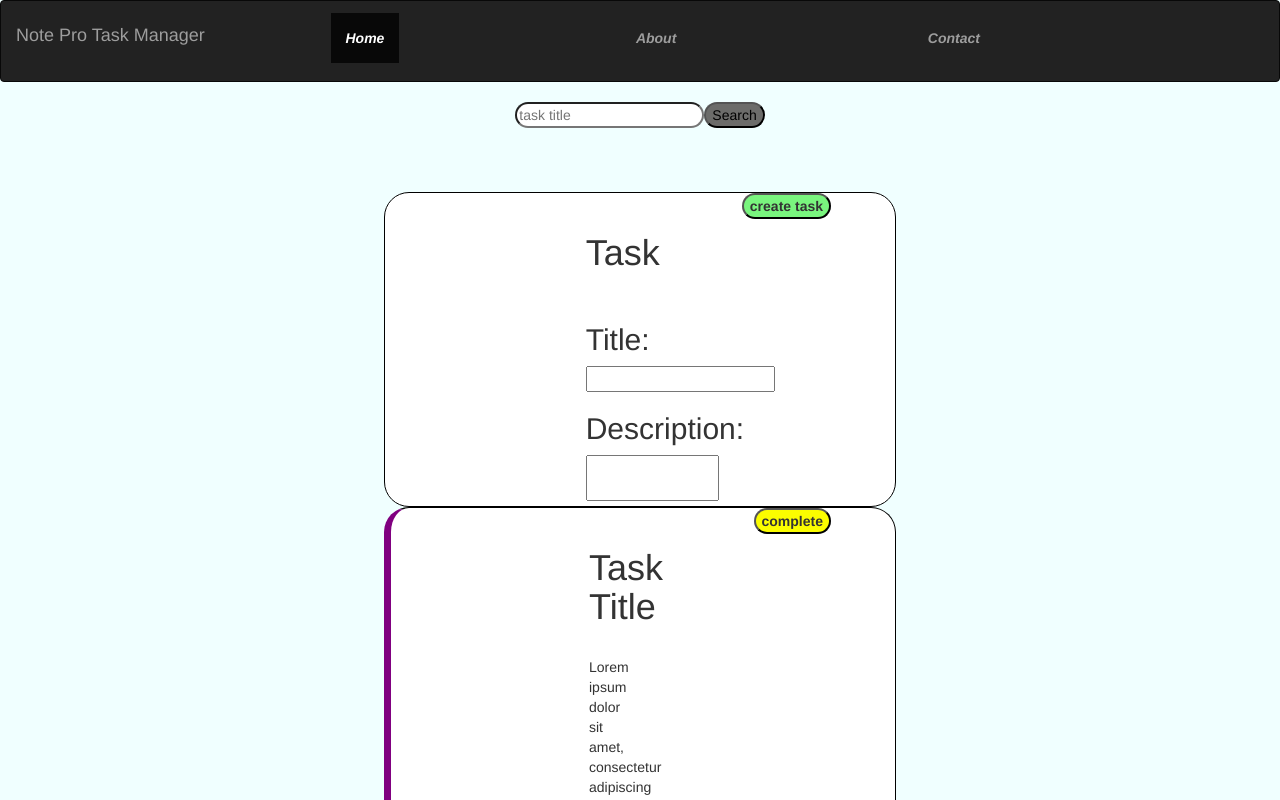
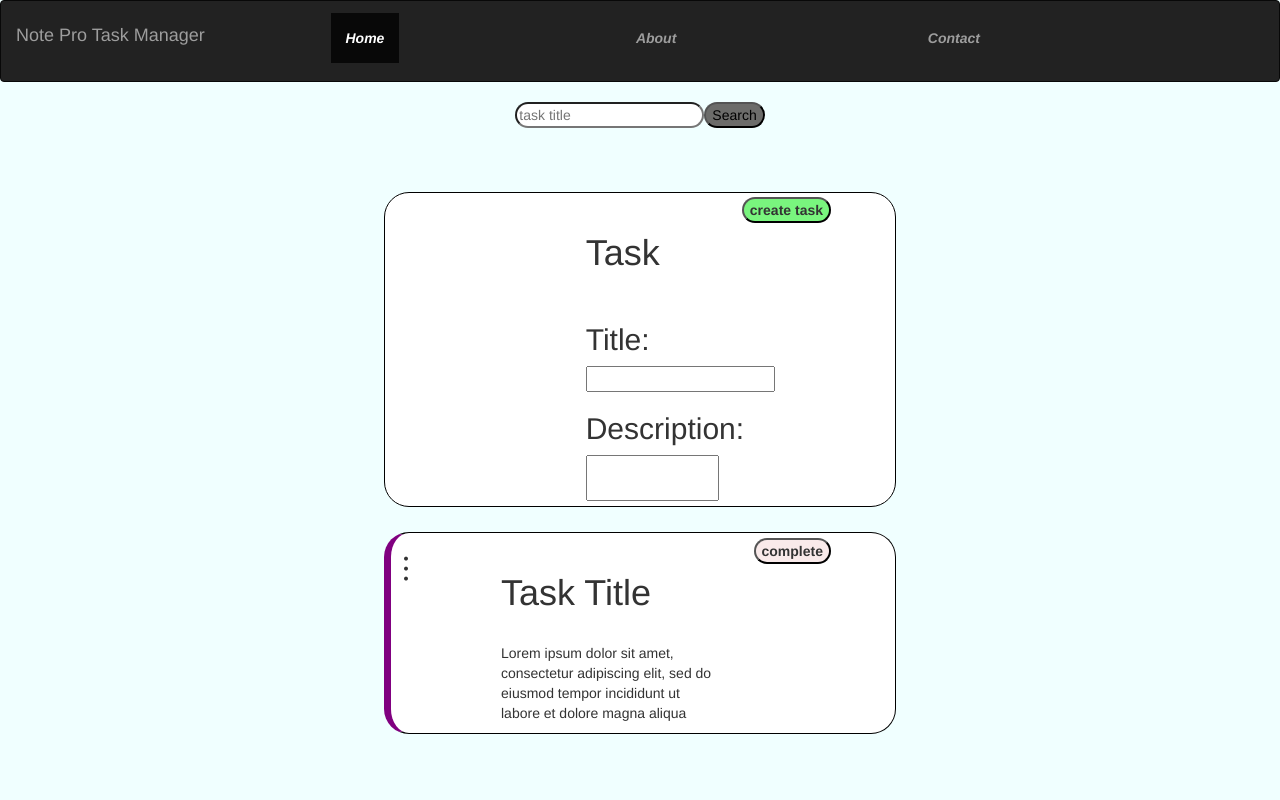
Before and after one commit to randyfranzmeier/Task_Manager_App, an Angular app in the folder Frontend/taskApp/: page / in a window 1280 px wide. Shown: the top 800 px of the page. Built offline with nearby package versions, Linux system fonts and the light colour scheme.

Commit message:
fixed task styling

```diff
--- a/Frontend/taskApp/src/app/create-task/create-task.component.css
+++ b/Frontend/taskApp/src/app/create-task/create-task.component.css
@@ -15,9 +15,13 @@ textarea  {
 .create {
     display:flex;
     float:right;
+    margin-top: 1%;
     font-weight: bold;
 }
 
+#description {
+    resize: none;
+}
 
 .inputContainer {
     margin:auto;
--- a/Frontend/taskApp/src/app/create-task/create-task.component.html
+++ b/Frontend/taskApp/src/app/create-task/create-task.component.html
@@ -3,6 +3,6 @@
     <div class="inputContainer">
         <h1 >Task</h1> <br>
         <h2>Title:</h2><input id="title" type="text">
-        <h2>Description:</h2> <textarea id="description" style="resize: none;" ></textarea>
+        <h2>Description:</h2> <textarea id="description"></textarea>
     </div>
 </form>
--- a/Frontend/taskApp/src/app/task/task.component.css
+++ b/Frontend/taskApp/src/app/task/task.component.css
@@ -10,6 +10,9 @@
     75%  {background-color: yellow;}
     100% {background-color: red;}
   }
+
+
+
  form.container {
     border-left: 7px solid purple;
     border-right: 1px solid black;
@@ -21,14 +24,16 @@
     height:fit-content;
     width: 40%;
     background-color:white;
-}
+    margin-top: 2%;
+ }
 .complete {
     display:flex;
     float:right;
+    margin-top: 1%;
     font-weight: bold;
     animation-name: colorAnimation;
     animation-duration: 3s;
-    animation-iteration-count: 2;
+    animation-iteration-count: 1;
 }
 
 label.complete{
--- a/Frontend/taskApp/src/app/task/task.component.html
+++ b/Frontend/taskApp/src/app/task/task.component.html
@@ -1,7 +1,8 @@
 
     <form class="container">
+        <h2 id="edit" style="float: left; height: fit-content;">&#xFE19;</h2>
         <button class="complete" style="background-color: rgb(249, 234, 234);">complete</button><br>
-        <div class="inputContainer">
+        <div class="inputContainer" style="width:50%; height:fit-content">
             <h1 >Task Title</h1> <br>
             <p id="description">Lorem ipsum dolor sit amet, consectetur adipiscing elit, sed do eiusmod tempor incididunt ut labore et dolore magna aliqua</p>
         </div>
```
